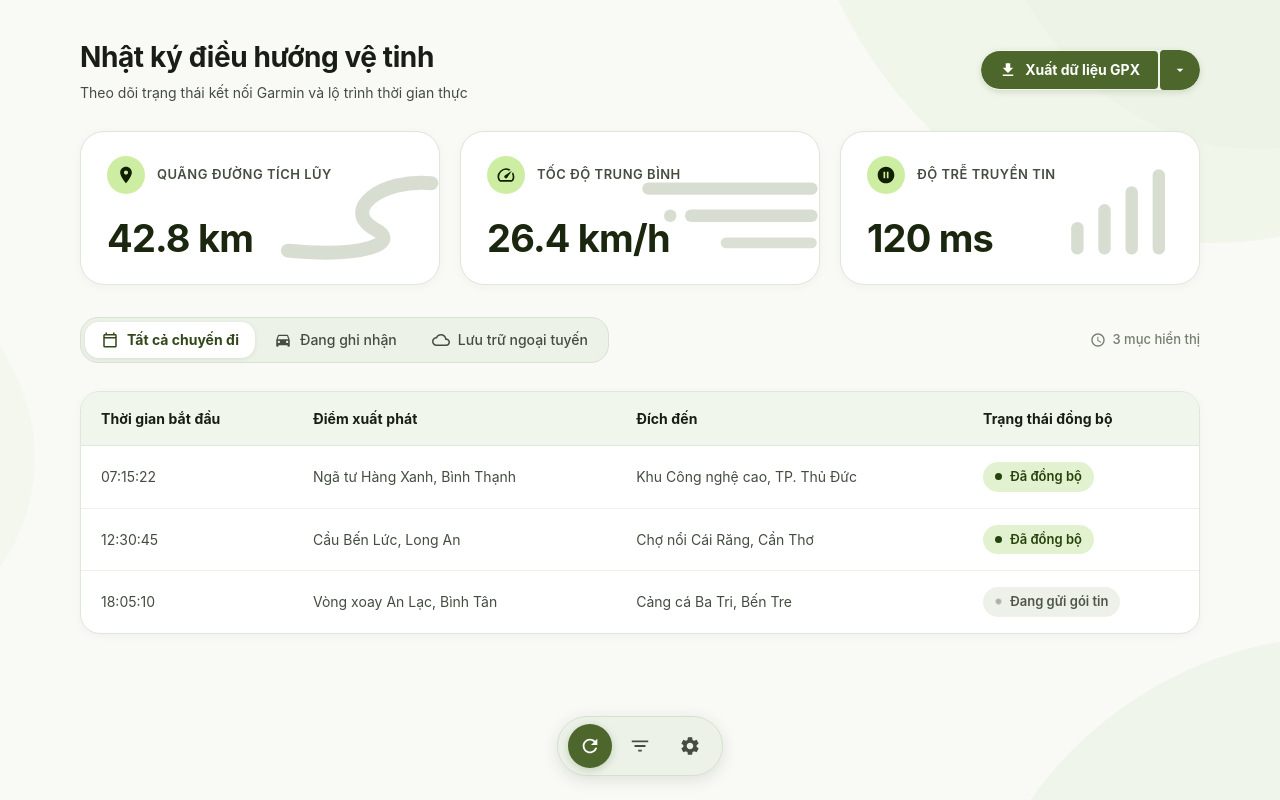
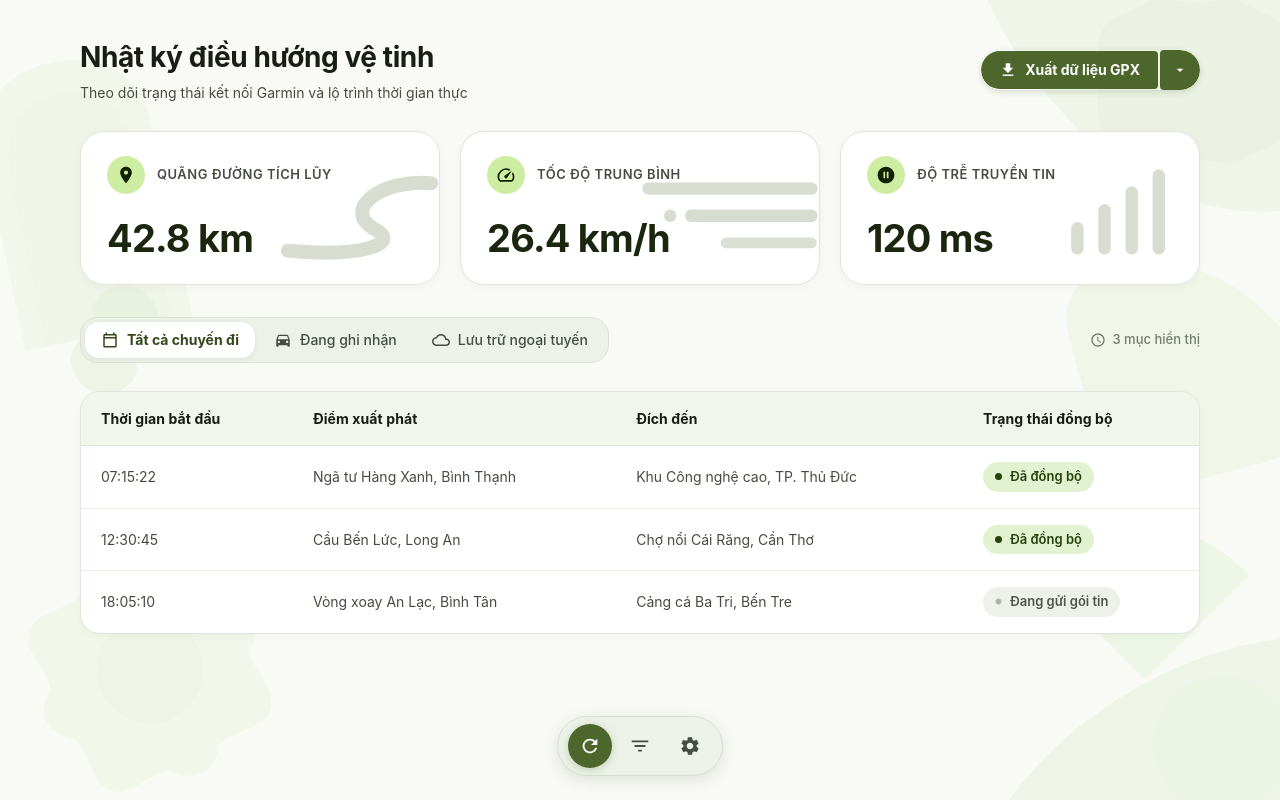
Before and after one commit to dangphuc2470/m3-expressive-skill, a plain HTML site: page examples/web/index.html in a window 1280 px wide. Drawn offline with Linux system fonts and the light colour scheme.

Commit message:
Restore rich Material 3 Expressive geometric background shapes: Cookie, Arch, Clover, Fan, Sunny

```diff
--- a/examples/web/index.html
+++ b/examples/web/index.html
@@ -24,7 +24,7 @@
       min-height: 100vh;
     }
 
-    /* Ambient Soft Organic Background Shapes */
+    /* Ambient Expressive Geometric Background Playground */
     .bg-canvas-layer {
       position: absolute;
       top: 0;
@@ -36,31 +36,77 @@
       overflow: hidden;
     }
 
-    .bg-wave-top-right {
+    /* 1. Large Top-Right Cookie-6 & Wave */
+    .bg-shape-top-right {
       position: absolute;
       top: -60px;
-      right: -80px;
-      width: 680px;
-      height: 520px;
-      opacity: 0.45;
+      right: -60px;
+      width: 520px;
+      height: 480px;
+      opacity: 0.55;
     }
 
-    .bg-wave-left {
+    /* 2. Top-Left Floating Arch & Clover */
+    .bg-shape-arch-left {
       position: absolute;
-      top: 140px;
-      left: -120px;
-      width: 540px;
-      height: 600px;
-      opacity: 0.35;
+      top: 40px;
+      left: -50px;
+      width: 240px;
+      height: 320px;
+      opacity: 0.45;
+      transform: rotate(-12deg);
     }
 
+    .bg-shape-cookie-mid-left {
+      position: absolute;
+      top: 260px;
+      left: 20px;
+      width: 180px;
+      height: 180px;
+      opacity: 0.40;
+      transform: rotate(25deg);
+    }
+
+    /* 3. Mid-Right Semi-Circle & Fan */
+    .bg-shape-fan-right {
+      position: absolute;
+      top: 240px;
+      right: -40px;
+      width: 260px;
+      height: 260px;
+      opacity: 0.42;
+      transform: rotate(-15deg);
+    }
+
+    .bg-shape-semicircle-mid {
+      position: absolute;
+      top: 480px;
+      right: 40px;
+      width: 190px;
+      height: 190px;
+      opacity: 0.35;
+      transform: rotate(45deg);
+    }
+
+    /* 4. Bottom-Left Sunny Burst */
+    .bg-shape-sunny-bottom-left {
+      position: absolute;
+      bottom: -60px;
+      left: -40px;
+      width: 380px;
+      height: 380px;
+      opacity: 0.45;
+      transform: rotate(18deg);
+    }
+
+    /* 5. Bottom-Right Organic Wave */
     .bg-wave-bottom-right {
       position: absolute;
-      bottom: -80px;
-      right: -100px;
-      width: 600px;
-      height: 480px;
-      opacity: 0.4;
+      bottom: -70px;
+      right: -80px;
+      width: 580px;
+      height: 420px;
+      opacity: 0.48;
     }
 
     .container {
@@ -433,19 +479,51 @@
 </head>
 <body>
 
-  <!-- Ambient Organic Waves -->
+  <!-- Ambient Expressive Geometric Shapes Background -->
   <div class="bg-canvas-layer" aria-hidden="true">
-    <svg class="bg-wave-top-right" viewBox="0 0 600 450" fill="none">
-      <path d="M 120 0 C 180 180, 360 320, 600 240 L 600 0 Z" fill="#E8F2DE" />
-      <path d="M 280 0 C 340 140, 460 220, 600 160 L 600 0 Z" fill="#DDECD1" opacity="0.6" />
+    <!-- Top-Right: Cookie-6 with Organic Sweep -->
+    <svg class="bg-shape-top-right" viewBox="0 0 500 450" fill="none">
+      <path d="M 140 0 C 200 180, 360 300, 500 240 L 500 0 Z" fill="#E8F2DE" />
+      <g transform="translate(280, 40)">
+        <!-- 6-Sided Cookie Shape -->
+        <path d="M 80 15 C 95 15, 115 5, 128 15 C 142 25, 160 25, 168 40 C 176 55, 172 75, 172 90 C 172 105, 176 125, 168 140 C 160 155, 142 155, 128 165 C 115 175, 95 165, 80 165 C 65 165, 45 175, 32 165 C 18 155, 0 155, -8 140 C -16 125, -12 105, -12 90 C -12 75, -16 55, -8 40 C 0 25, 18 25, 32 15 C 45 5, 65 15, 80 15 Z" fill="#DDECD1" opacity="0.65" />
+      </g>
     </svg>
 
-    <svg class="bg-wave-left" viewBox="0 0 500 550" fill="none">
-      <path d="M 0 100 C 160 160, 220 380, 0 480 Z" fill="#EAF3E2" />
+    <!-- Top-Left: Arch Shape & Organic Drop -->
+    <svg class="bg-shape-arch-left" viewBox="0 0 200 300" fill="none">
+      <path d="M 30 280 L 30 100 C 30 45, 65 20, 110 20 C 155 20, 190 45, 190 100 L 190 280 Z" fill="#EBF4E2" />
+      <path d="M 50 280 L 50 120 C 50 75, 75 50, 110 50 C 145 50, 170 75, 170 120 L 170 280 Z" fill="#E2F0D4" opacity="0.5" />
     </svg>
 
+    <!-- Mid-Left: Floating Clover-4 Shape -->
+    <svg class="bg-shape-cookie-mid-left" viewBox="0 0 160 160" fill="none">
+      <path d="M 80 20 C 95 20, 110 32, 110 48 C 110 58, 102 66, 92 70 C 102 74, 110 82, 110 92 C 110 108, 95 120, 80 120 C 65 120, 50 108, 50 92 C 50 82, 58 74, 68 70 C 58 66, 50 58, 50 48 C 50 32, 65 20, 80 20 Z" fill="#DFEED0" />
+      <circle cx="80" cy="70" r="14" fill="#CDE7B8" opacity="0.6" />
+    </svg>
+
+    <!-- Mid-Right: Fan / Quarter-Circle Shape -->
+    <svg class="bg-shape-fan-right" viewBox="0 0 240 240" fill="none">
+      <path d="M 20 220 L 20 60 C 20 25, 45 10, 80 10 C 150 10, 220 80, 220 150 C 220 185, 205 220, 170 220 Z" fill="#E4F1D7" />
+    </svg>
+
+    <!-- Mid-Right: Semi-Circle Shape -->
+    <svg class="bg-shape-semicircle-mid" viewBox="0 0 180 180" fill="none">
+      <path d="M 20 160 C 20 70, 75 20, 160 20 L 160 160 Z" fill="#DCEFD0" />
+    </svg>
+
+    <!-- Bottom-Left: Sunny 8-Point Burst Shape -->
+    <svg class="bg-shape-sunny-bottom-left" viewBox="0 0 300 300" fill="none">
+      <g transform="translate(150, 150)">
+        <path d="M 0 -100 C 18 -100, 25 -75, 40 -70 C 60 -75, 75 -60, 70 -40 C 75 -25, 100 -18, 100 0 C 100 18, 75 25, 70 40 C 75 60, 60 75, 40 70 C 25 75, 18 100, 0 100 C -18 100, -25 75, -40 70 C -60 75, -75 60, -70 40 C -75 25, -100 18, -100 0 C -100 -18, -75 -25, -70 -40 C -75 -60, -60 -75, -40 -70 C -25 -75, -18 -100, 0 -100 Z" fill="#E8F4DE" />
+        <circle cx="0" cy="0" r="42" fill="#DBEED0" opacity="0.5" />
+      </g>
+    </svg>
+
+    <!-- Bottom-Right: Sweeping Hill -->
     <svg class="bg-wave-bottom-right" viewBox="0 0 550 400" fill="none">
-      <path d="M 200 400 C 260 260, 420 180, 550 200 L 550 400 Z" fill="#E5F0DD" />
+      <path d="M 180 400 C 240 250, 420 160, 550 180 L 550 400 Z" fill="#E4F0DA" />
+      <circle cx="420" cy="280" r="65" fill="#D5EAC3" opacity="0.4" />
     </svg>
   </div>
 
```
Also changed, not shown: docs/images/preview.png.
